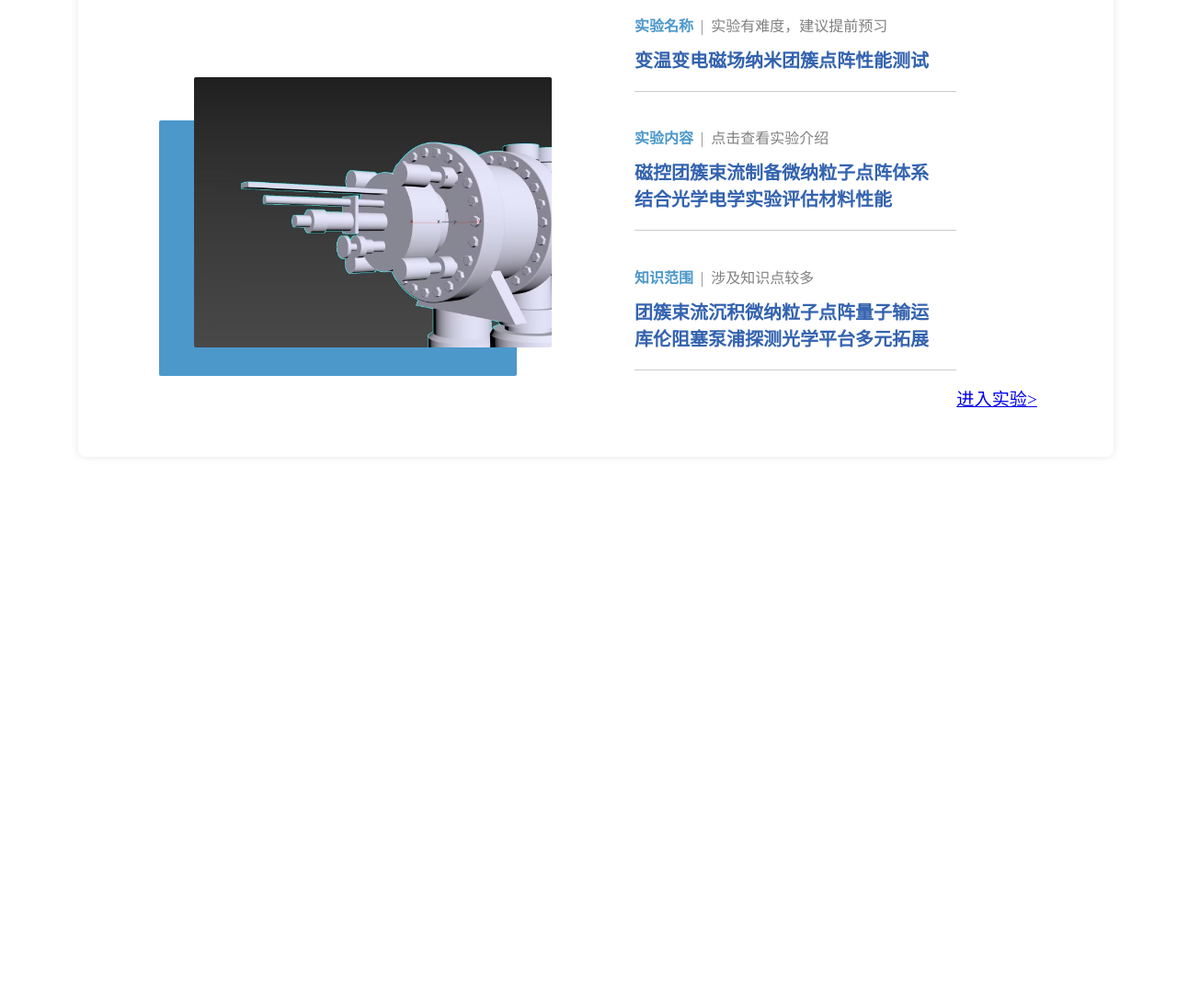
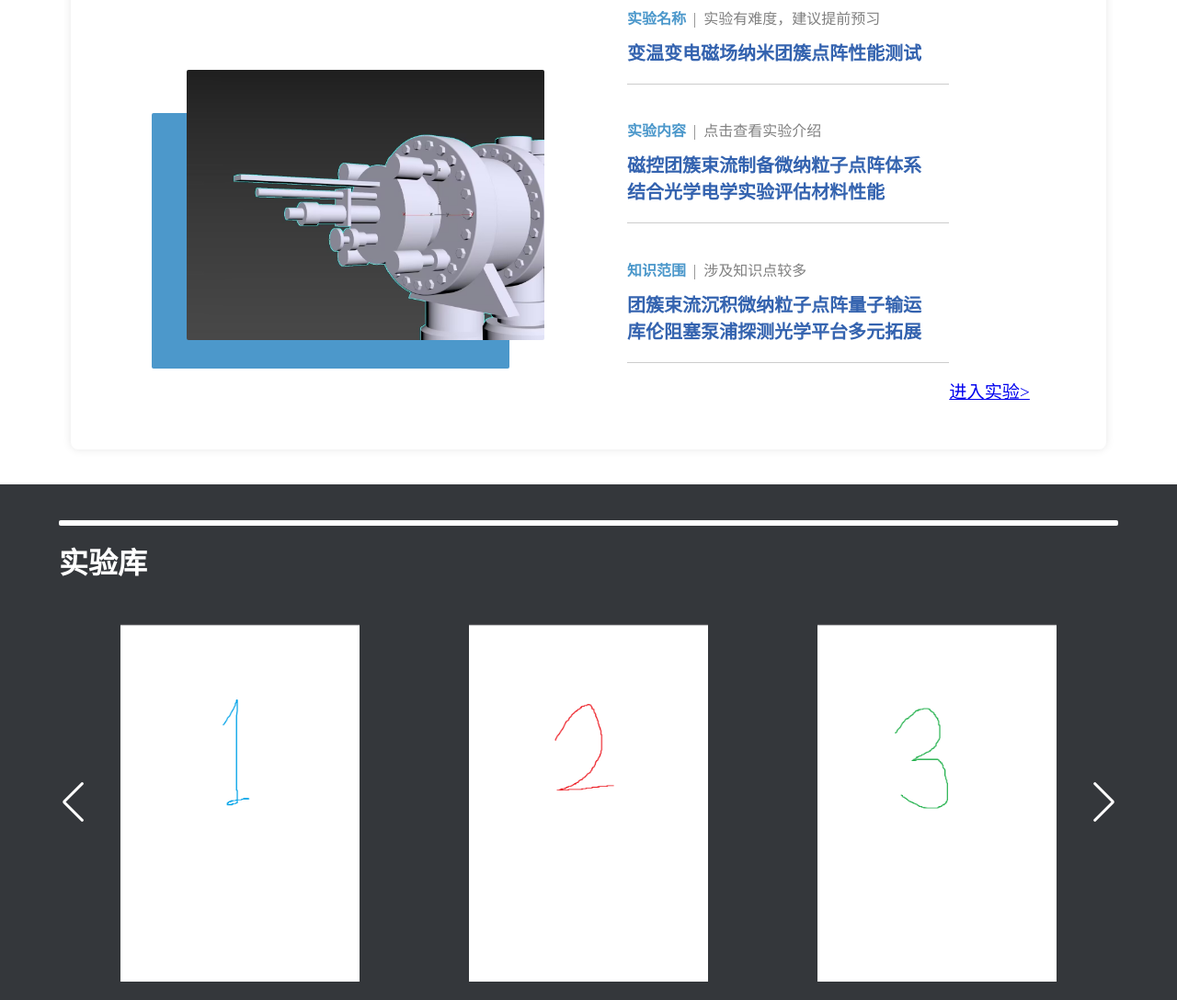
Before and after one commit to Entelecheia-s/VEplatform, a plain HTML site: page index.html in a window 1280 px wide. Shown: the part 288-1376 px from the top of the page at 92% size. Before the commit the page ends 800 px from the top, so only its background shows below. Drawn offline with nearby package versions, Linux system fonts and the light colour scheme.

Commit message:
增加实验库

```diff
--- a/index.html
+++ b/index.html
@@ -1,89 +1,131 @@
 <!DOCTYPE html>
 <html lang="en">
+
 <head>
   <meta charset="UTF-8">
   <meta name="viewport" content="width=device-width, initial-scale=1.0">
   <title>大物虚拟实验平台</title>
+  <!-- 引入 Swiper 样式 -->
+  <link rel="stylesheet" href="https://cdn.jsdelivr.net/npm/swiper/swiper-bundle.min.css" />
   <style>
-    .zw{
-        text-indent:40px;
+    body {
+      margin: 0;
+      padding: 0;
+      /* 允许垂直滚动 */
+      overflow-y: auto;
+    }
+
+    /* Swiper 卡片区域样式 */
+    .swiper {
+      width: 85%;
+      padding: 20px 40px;
+      position: relative;
+    }
+
+    .swiper-slide {
+      width: 260px;
+      height: 390px;
+      background-color: #34373b;
+      display: flex;
+      /* 水平、垂直方向居中 */
+      justify-content: center;
+      align-items: center;
+      /* 圆角 */
+      /* border-radius: 10px; */
+      /* 超出部分隐藏 */
+      overflow: hidden;
+    }
+
+    .swiper-slide img {
+      width: 260px;
+      height: 390px;
+    }
+
+    /* 箭头样式 */
+    .swiper-button-next,
+    .swiper-button-prev {
+      color: white;
     }
 
     /* 控制字体大小与颜色 */
-    .t1{
+    .t1 {
       color: rgb(76, 152, 203);
+      /* 自适应字大小：最小值，理想值，最大值 */
       font-size: clamp(16px, 1vw, 24px);
+      /* 字加粗 */
       font-weight: bold;
     }
-    .t2{
+
+    .t2 {
       color: gray;
       font-size: clamp(16px, 1vw, 24px);
     }
-    .t3{
+
+    .t3 {
       color: #3463af;
       font-size: clamp(20px, 1.1vw, 28px);
+      /* 行高：正常 */
       line-height: normal;
+      font-weight: bold;
     }
 
-    #inter:hover{
+    /* 鼠标悬停：应用以下样式 */
+    #inter:hover {
       font-size: clamp(20px, 1.1vw, 28px);
       cursor: pointer;
       text-decoration: underline;
     }
+
     /* 控制分割线 */
     hr {
-    width: 80%;           /* 控制长度不要全宽 */
-    margin-left: 0;       /* 靠左对齐更自然 */
+      width: 80%;
+      /* 靠左对齐 */
+      margin-left: 0;
       border: 0;
       border-top: 1px solid #ccc;
     }
-    #center{
+
+    #center {
       width: 88%;
+      /* 圆角阴影盒子 */
       box-sizing: border-box;
+      border-radius: 8px;
+      box-shadow: 0 0 10px rgba(0, 0, 0, 0.1);
+
       background: white;
-        box-shadow: 0 0 10px rgba(0,0,0,0.1);
-        border-radius: 8px;
-        position: absolute;
+      position: relative;
       z-index: 2;
 
       padding: 30px;
       padding-top: 3%;
-
-
-        /* 外边距 */
-        margin: 10% 6% 0 6%
+      margin: 10% 6% 3% 6%
     }
 
-
-
     /* 左右布局的盒子 */
-    .flex-container{
+    .flex-container {
       width: 90%;
       margin: 0 auto;
-        display:flex;
-        align-items:center;
-        gap:90px;
+      display: flex;
+      align-items: center;
+      gap: 90px;
     }
-    .img-combination{
-        width:45%;
 
+    .img-combination {
+      width: 45%;
       position: relative;
       display: inline-block;
-        /* width: fit-content; */
     }
 
-    .text-content{
-        flex:1;
+    .text-content {
+      flex: 1;
       line-height: 1.6em;
     }
 
     /* 图片组合色块 */
-    .combination{
-      /* width: 45%;
-      height: 50px; */
+    .combination {
       background-color: rgb(76, 152, 203);
-      margin: 10% 10% auto auto; /* 居中并与下方间距 */
-
+      /* 居中并与下方间距 */
+      margin: 10% 10% auto auto;
       position: absolute;
       top: 3px;
       left: 5px;
@@ -103,15 +145,19 @@
 
     /* 顶部导航栏 */
     .navbar {
-      background-color: #173e63;  /* 深蓝背景 */
-      color: white;/*字体颜色*/
+      /* 深蓝背景 */
+      background-color: #173e63;
+      /*字体颜色*/
+      color: white;
       display: flex;
+
       justify-content: space-between;
       align-items: center;
       padding: 12px 20px;
     }
 
-    .nav-left, .nav-right {
+    .nav-left,
+    .nav-right {
       display: flex;
       align-items: center;
       gap: 20px;
@@ -119,15 +165,20 @@
 
     .menu-icon {
       font-size: 22px;
+      /* 鼠标悬停：变化指针样式为可点击 */
       cursor: pointer;
     }
 
-    .nav-item, .nav-icon, .platform-title {
+    .nav-item,
+    .nav-icon,
+    .platform-title {
       font-size: 16px;
       cursor: pointer;
     }
 
-    .nav-item:hover, .nav-icon:hover {
+    .nav-item:hover,
+    .nav-icon:hover {
+      /* 鼠标悬停：变化下划线 */
       text-decoration: underline;
     }
 
@@ -136,7 +187,9 @@
       font-weight: bold;
     }
 
-    .login-btn, .register-btn {
+    .login-btn,
+    .register-btn {
+      /* 透明背景 */
       background-color: transparent;
       border: 1px solid white;
       border-radius: 15px;
@@ -152,40 +205,92 @@
       margin-left: 5px;
     }
 
-    .login-btn:hover, .register-btn:hover {
+    .login-btn:hover,
+    .register-btn:hover {
       background-color: #4b90c6;
     }
+
     /* 背景图 */
     .banner {
       width: 100%;
-    height: 200px;  /* 控制高度：可调 */
+      height: 200px;
       background-image: url("网站背景.jpg");
       background-position: center;
-    background-size: cover; /*保持铺满但不压缩 */
+
+       /*保持铺满但不压缩 */
+      background-size: cover;
       background-repeat: no-repeat;
       position: absolute;
       z-index: 1;
     }
+
     /* 顶部横线 */
-    .top-line{
+    .top-line {
       width: 90%;
       height: 3px;
       background-color: #3463af;
-      margin: 0 auto 15px auto; /* 居中并与下方间距 */
+      margin: 0 auto 15px auto;
       border-radius: 2px;
     }
-    .t4{
+
+    .t4 {
       font-size: clamp(20px, 1.1vw, 28px);
       line-height: normal;
-      margin: 0 auto 2% 5%; /* 居中并与下方间距 */
+      margin: 0 auto 2% 5%;
       color: #3463af;
     }
 
+    /* 实验库 */
+    #warehouse {
+      width: 100%;
+      height: auto;
+      background-color: #34373b;
+      color: white;
+      padding-top: 3%;
+      align-items: center;
+    }
+
+    /* 实验库顶部横线 */
+    #warehouse-line {
+      width: 90%;
+      height: 6px;
+      background-color: white;
+      color: white;
+      margin: 0 auto 15px auto;
+      border-radius: 2px;
+    }
+
+    .carousel-container {
+      display: flex;
+      align-items: center;
+      justify-content: center;
+      padding: 20px 4%;
+      gap: 40px;
+    }
+
+    .arrow {
+      font-size: 60px;
+      color: white;
+      cursor: pointer;
+      user-select: none;
+    }
+
+    .cards {
+      display: flex;
+      gap: 40px;
+    }
+
+    .card {
+      width: 260px;
+      height: 390px;
+      background-color: white;
+    }
   </style>
+</head>
 
-</head>
 <body>
   <header class="navbar">
+
     <div class="nav-left">
       <span class="menu-icon">☰</span>
       <span class="nav-item">实验</span>
@@ -193,31 +298,28 @@
       <span class="nav-item">新闻</span>
       <span class="nav-item dropdown">学生端 ▼</span>
     </div>
+
     <div class="nav-center">
       <span class="platform-title">大物虚拟实验平台</span>
     </div>
+
     <div class="nav-right">
       <span class="nav-icon">🔍</span>
       <button class="login-btn">登录</button>
       <button class="register-btn">注册</button>
     </div>
   </header>
+
   <!-- TODO:在每个可点击的图标上都设置一个正在开发，暂时无法使用的弹窗 -->
-
   <!-- TODO:点击进入实验，弹出请先登录 -->
-
   <!-- TODO:点击登录按钮，弹出登录页面 -->
-
-      <!-- TODO: 1. 出现了空白边框
-
-
-4. 正文下方实验库盒子设计 -->
 
   <div class="banner"></div>
 
   <div id="center">
     <div class="top-line"></div>
     <div class="t4"><b>虚拟实验</b></div>
+
     <div class="flex-container">
       <div class="img-combination">
         <img class="main-image" src="实验图片.jpg" width="90%" height="100%">
@@ -225,40 +327,77 @@
       </div>
 
       <div class="text-content">
-                <p style="line-height: 3px"><span class="t1">实验名称&nbsp;&nbsp;</span><span class="t2">|&nbsp;&nbsp;实验有难度，建议提前预习</span></p>
-                <p class="t3"><b>变温变电磁场纳米团簇点阵性能测试</b></p>
-                <hr>
-                <br>
+        <p style="line-height: 3px"><span class="t1">实验名称&nbsp;&nbsp;</span><span
+            class="t2">|&nbsp;&nbsp;实验有难度，建议提前预习</span></p>
+        <p class="t3">变温变电磁场纳米团簇点阵性能测试</p><hr><br>
 
-                <p style="line-height: 3px"><span class="t1">实验内容&nbsp;&nbsp;</span><span class="t2">|&nbsp;&nbsp;点击查看实验介绍</span></p>
+        <p style="line-height: 3px"><span class="t1">实验内容&nbsp;&nbsp;</span><span
+            class="t2">|&nbsp;&nbsp;点击查看实验介绍</span></p>
         <p class="t3">
-                    <b>
             磁控团簇束流制备微纳粒子点阵体系<br>
             结合光学电学实验评估材料性能
-                    </b>
+        </p><hr><br>
+
+        <p style="line-height: 3px"><span class="t1">知识范围&nbsp;&nbsp;</span><span class="t2">|&nbsp;&nbsp;涉及知识点较多</span>
         </p>
-                <hr>
-                <br>
-
-                <p style="line-height: 3px"><span class="t1">知识范围&nbsp;&nbsp;</span><span class="t2">|&nbsp;&nbsp;涉及知识点较多</span></p>
         <p class="t3">
-                    <b>
             团簇束流沉积微纳粒子点阵量子输运<br>
             库伦阻塞泵浦探测光学平台多元拓展
-                    </b>
-                </p>
-                <hr>
+        </p><hr>
 
-                <p id="inter" style="text-align: right;font-size: larger;"><a href="https://entelecheia-s.github.io/VE-ex/">进入实验></a></p>
+        <p id="inter" style="text-align: right;font-size: larger;"><a
+            href="https://entelecheia-s.github.io/VE-ex/">进入实验></a></p>
 
       </div>
     </div>
   </div>
 
+  <div id="warehouse">
+    <div id="warehouse-line"></div>
+    <h1 style="margin: 0 auto 2% 5%;">实验库</h1>
 
+    <!-- 静态无轮播效果 -->
+    <!-- <div class="carousel-container">
+      <div class="arrow">&#9664;</div>
+      <div class="cards">
+        <div class="card"><img style=" width: 260px; height: 390px;" src="轮播图1.png" alt=""></div>
+        <div class="card"><img style=" width: 260px; height: 390px;" src="轮播图2.png" alt=""></div>
+        <div class="card"><img style=" width: 260px; height: 390px;" src="轮播图3.png" alt=""></div>
+      </div>
+      <div class="arrow">&#9654;</div>
+    </div> -->
 
+    <!-- Swiper 主容器 -->
+    <div class="swiper mySwiper">
+      <div class="swiper-wrapper">
+        <!-- 每个 swiper-slide 是一张卡片 -->
+        <div class="swiper-slide"><img src="p1.png" alt=""></div>
+        <div class="swiper-slide"><img src="p2.png" alt=""></div>
+        <div class="swiper-slide"><img src="p3.png" alt=""></div>
+        <div class="swiper-slide"><img src="p1.png" alt=""></div>
+        <div class="swiper-slide"><img src="p2.png" alt=""></div>
+        <div class="swiper-slide"><img src="p3.png" alt=""></div>
+      </div>
 
+      <!-- 左右箭头导航 -->
+      <div class="swiper-button-prev"></div>
+      <div class="swiper-button-next"></div>
+    </div>
+  </div>
 
-
+  <!-- 初始化 Swiper -->
+  <script src="https://cdn.jsdelivr.net/npm/swiper/swiper-bundle.min.js"></script>
+  <script>
+    const swiper = new Swiper(".mySwiper", {
+      slidesPerView: 3, // 每次显示3张卡片
+      spaceBetween: 50, // 卡片之间间隔
+      loop: true, // 循环轮播
+      navigation: {
+        nextEl: ".swiper-button-next",
+        prevEl: ".swiper-button-prev",
+      },
+      speed: 600 // 切换动画时间（ms）
+    });
+  </script>
 </body>
 </html>
```
Also changed, not shown: p1.png (added), p2.png (added), p3.png (added). Lines whose indentation alone changed are shown as unchanged.
